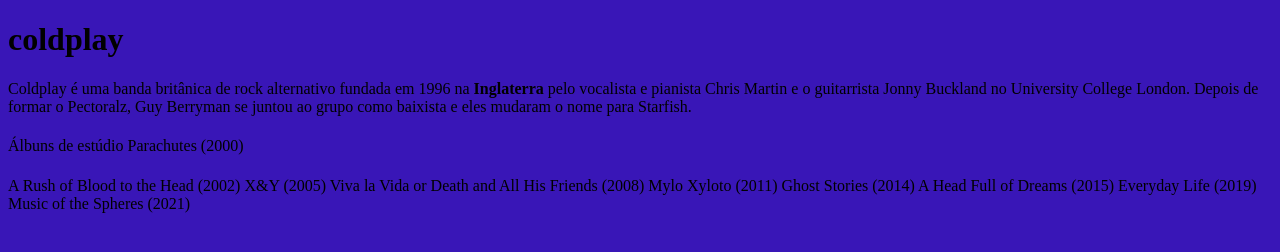
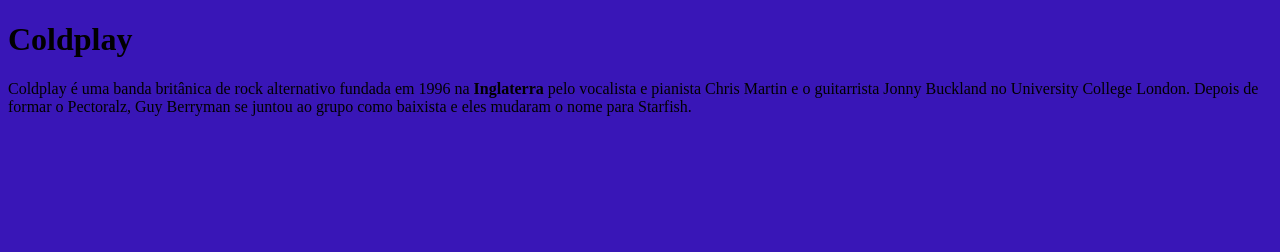
Before and after one commit to giovannapi/atividadepc, a plain HTML site: page index.html in a window 1280 px wide. Drawn offline with Linux system fonts and the light colour scheme.

Commit message:
Add files via upload

```diff
--- a/index.html
+++ b/index.html
@@ -6,18 +6,9 @@
     <link rel="stylesheet" href="style.css">
   </head>
   <body>
-<h1>coldplay</h1>
+<h1>Coldplay</h1>
 <p>Coldplay é uma banda britânica de rock alternativo fundada em 1996 na <strong>Inglaterra</strong> pelo vocalista e pianista Chris Martin e o guitarrista Jonny Buckland no University College London. Depois de formar o Pectoralz, Guy Berryman se juntou ao grupo como baixista e eles mudaram o nome para Starfish.</p>
-<h4></h4>Álbuns de estúdio
-Parachutes (2000)
-<h5></h5>
-A Rush of Blood to the Head (2002)
-X&Y (2005)
-Viva la Vida or Death and All His Friends (2008)
-Mylo Xyloto (2011)
-Ghost Stories (2014)
-A Head Full of Dreams (2015)
-Everyday Life (2019)
-Music of the Spheres (2021)</h4>
+
+
   </body>
 </html>
```
